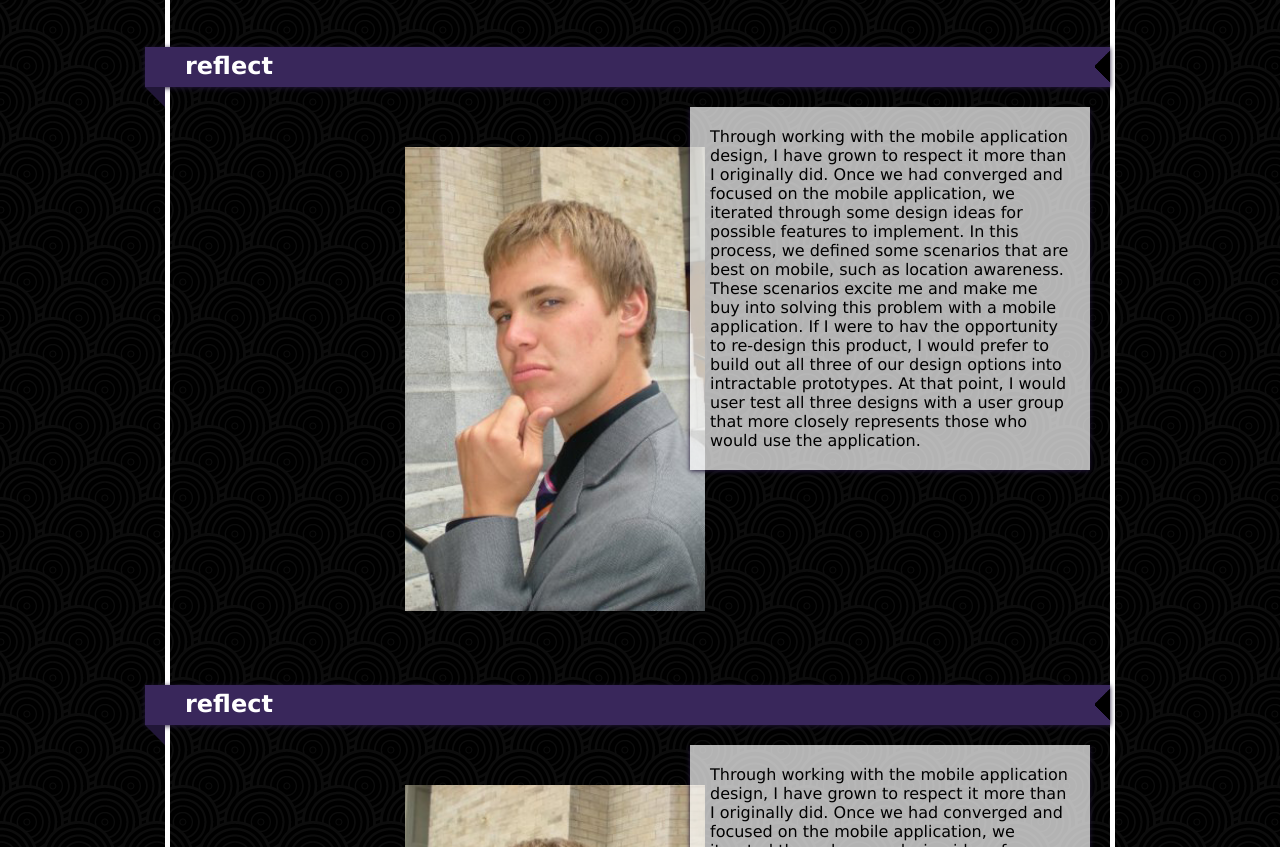
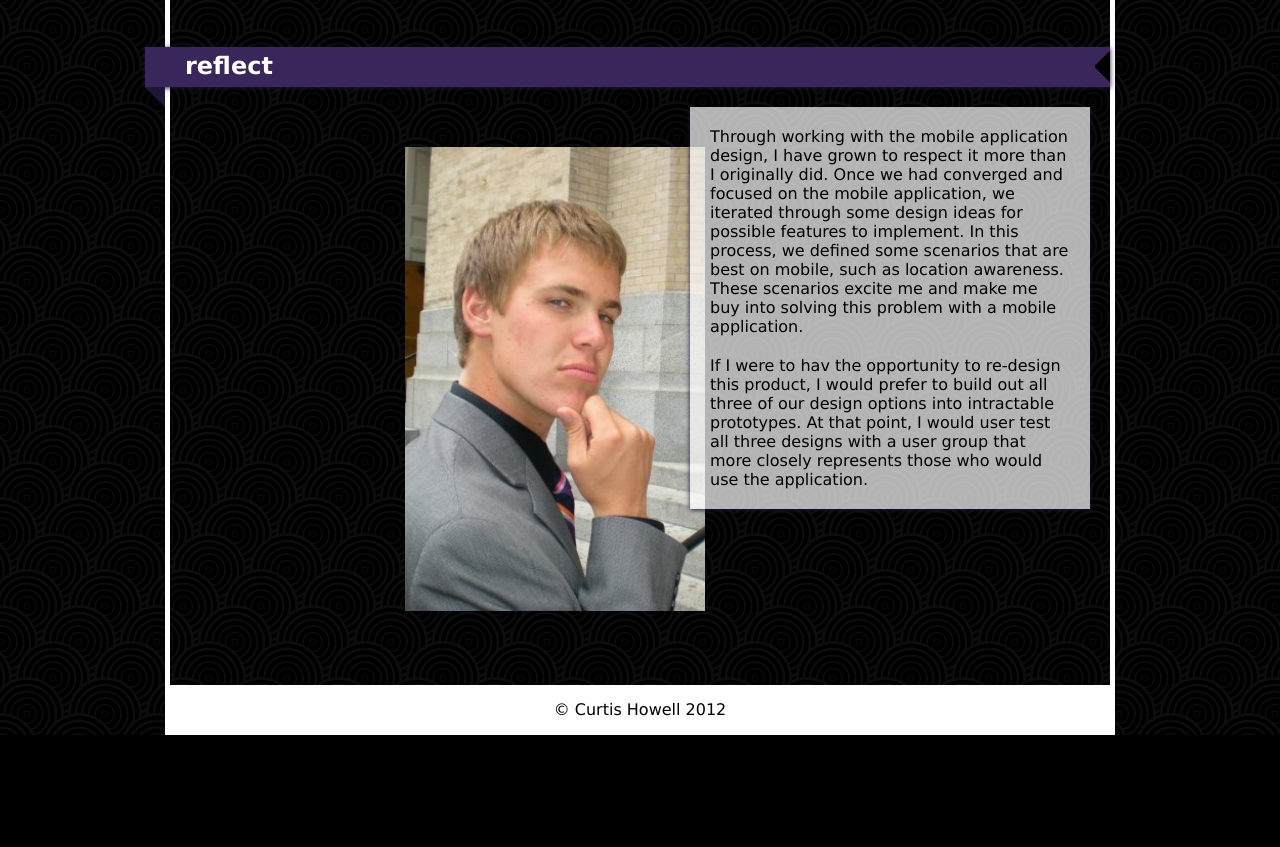
Before and after one commit to curtishowell/processbook, a plain HTML site: page fixedwidth.html in a window 1280 px wide. Shown: the part 5082-5929 px from the top of the page. After the commit the page ends 5817 px from the top, so only its background shows below. Drawn offline with Linux system fonts and the light colour scheme.

Commit message:
got rid of left-looking curtis

```diff
--- a/fixedwidth.html
+++ b/fixedwidth.html
@@ -197,30 +197,6 @@ width: 230px;">
 
 				</div><!-- section -->
 
-				<h2>reflect</h2>
-
-				<div class="triangle">
-				</div>
-
-				<div class="section">
-
-
-
-					<div class="component cLeft">
-						<img src="img/reflection.jpg" style="width: 300px;
-margin-left: 215px;
-margin-top: 40px;"/>
-					</div>
-
-					<div class="component cRight textblock">
-						<p>
-							Through working with the mobile application design, I have grown to respect it more than I originally did. Once we had converged and focused on the mobile application, we iterated through some design ideas for possible features to implement. In this process, we defined some scenarios that are best on mobile, such as location awareness. These scenarios excite me and make me buy into solving this problem with a mobile application.
-
-							If I were to hav the opportunity to re-design this product, I would prefer to build out all three of our design options into intractable prototypes.  At that point, I would user test all three designs with a user group that more closely represents those who would use the application.
-						</p>
-					</div>
-
-				</div><!-- section -->
 
 				<h2>reflect</h2>
 
```
